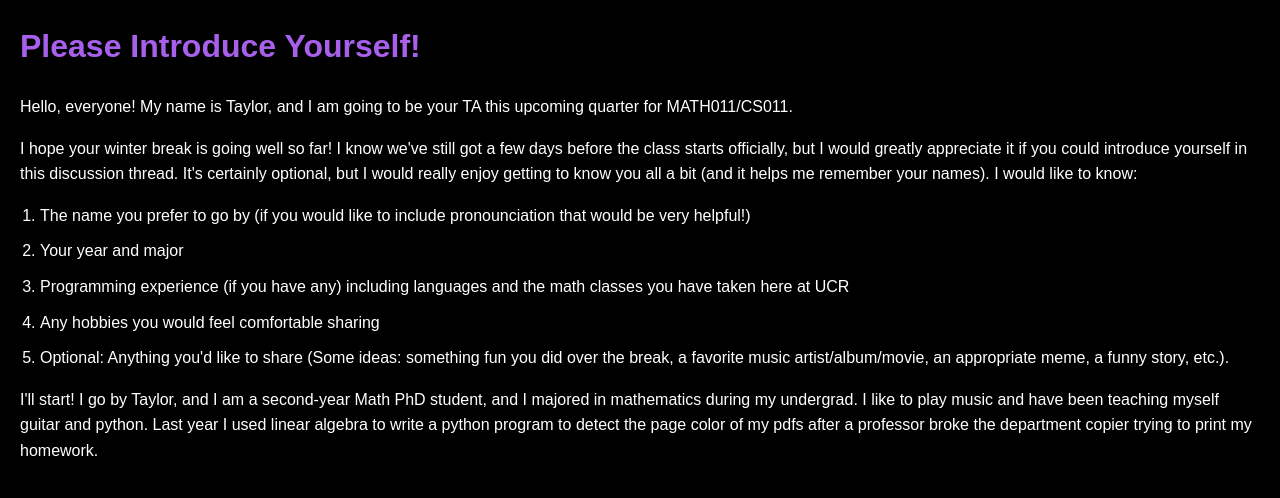
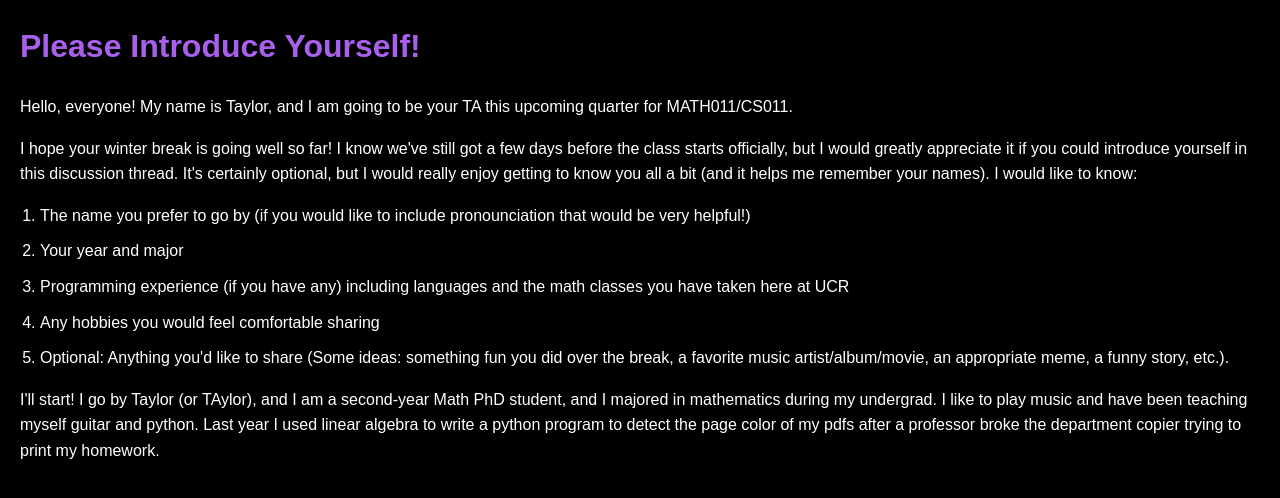
Before and after one commit to smashmath/smashmath.github.io, a Jekyll site: the page assets/html/introduction.html, which Jekyll copies as it is, in a window 1280 px wide. Shown: the top 498 px of the page. Built offline with Jekyll 4.4.1, drawn with Linux system fonts in a browser that asks for light colours.

Commit message:
Update introduction.html

```diff
--- a/assets/html/introduction.html
+++ b/assets/html/introduction.html
@@ -18,7 +18,7 @@
         <li>Optional: Anything you'd like to share (Some ideas: something fun you did over the break, a favorite music artist/album/movie, an appropriate meme, a funny story, etc.).</li>
     </ol>
     <p>
-        I'll start! I go by Taylor, and I am a second-year Math PhD student, and I majored in mathematics during my undergrad. I like to play music and have been teaching myself guitar and python. Last year I used linear algebra to write a python program to detect the page color of my pdfs after a professor broke the department copier trying to print my homework.
+        I'll start! I go by Taylor (or TAylor), and I am a second-year Math PhD student, and I majored in mathematics during my undergrad. I like to play music and have been teaching myself guitar and python. Last year I used linear algebra to write a python program to detect the page color of my pdfs after a professor broke the department copier trying to print my homework.
     </p>
 </body>
 </html>
```
